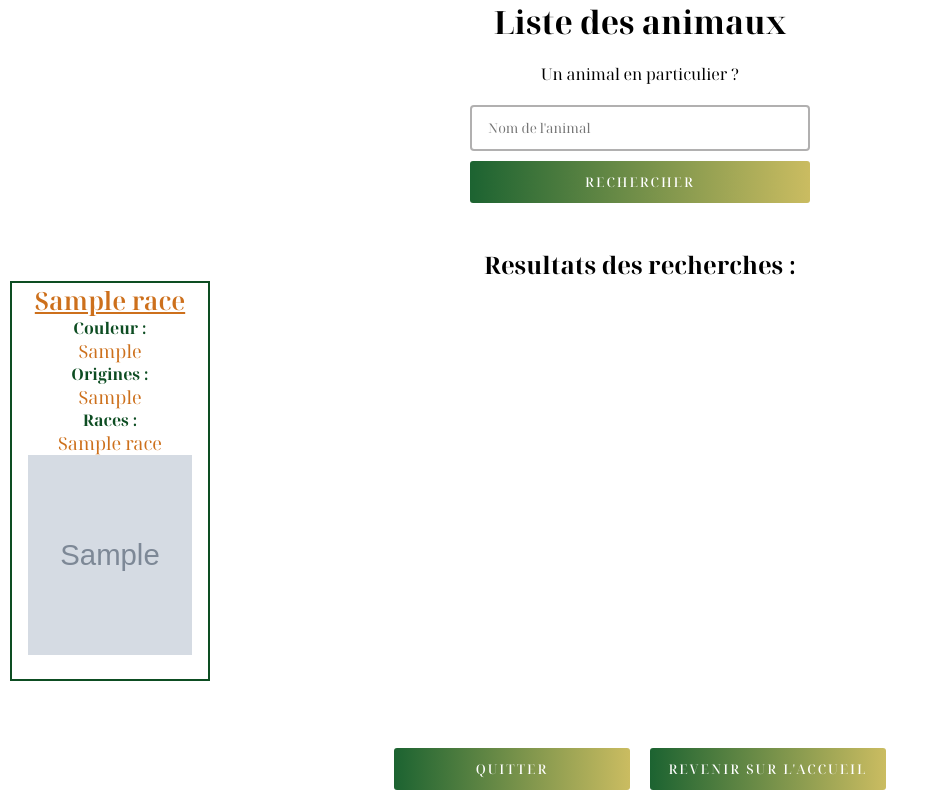
After one commit to johan-valero/PHP_ZOO, a PHP site: page /controllers/getAllAll.php in a window 1280 px wide. The commit adds this page. Shown: the whole page, without its empty margins (0-939 px from the left). Run offline with PHP 8.4, Linux system fonts and the light colour scheme; tables that the repository leaves empty or names only in its code hold one stand-in row (values such as "Sample post"); grey boxes marked "Sample" are stand-in pictures; some libraries are stand-ins or nearby versions.

Commit message:
update files

```diff
--- a/config/bdd.php
+++ b/config/bdd.php
@@ -5,7 +5,7 @@ class ConfigDB
     private $host = 'localhost';
     private $database_name = 'animaux';
     private $username = 'root';
-    private $password = 'root';
+    private $password = '';
 
     public $connect;
 
--- a/controllers/createOne.php
+++ b/controllers/createOne.php
@@ -1,7 +1,7 @@
 <?php
 include('../models/animaux.php');
 include('../config/bdd.php');
-include('../views/zoo.php');
+include('../views/getAllView.php');
 
 if (
     !empty($_POST['nom'])
--- /dev/null
+++ b/controllers/getAllAll.php
@@ -0,0 +1,26 @@
+<?php
+include('../models/animaux.php');
+include('../config/bdd.php');
+include('../views/getAllView.php');
+
+$animaux = new Animaux();
+
+$animaux->readAllAll();
+
+$allAnimaux = $animaux->readAllAll();
+
+echo '<div class="boxAnimauxRaces"> ';
+while($donnees = $allAnimaux->fetch()){
+
+    // echo '<h5 class="animation a3">'.$donnees['nom'] . '<br>'.  'Couleur : ' . $donnees['couleur'] . '<br>' . "Races : " . $donnees['nom_race'] . '<br>' . "Origines : " . $donnees['origines'] . $donnees['image'] . '</h5><br>';
+    echo '<div class="itemsAnimauxRaces"> ';
+        echo '<h4 class="animation a3 nomAnimal">'. $donnees['nom']. '</h4>'.
+            '<h4 class="animation a3 categorieAnimale"> Couleur : </h4>'. '<h5 class="infoAnimaux animation a3">'. $donnees['couleur']. '</h5>' .
+            '<h4 class="animation a3 categorieAnimale"> Origines : </h4>'. '<h5 class="infoAnimaux animation a3">'. $donnees['origines']. '</h5>' .
+            '<h4 class="animation a3 categorieAnimale"> Races : </h4>'. '<h5 class="infoAnimaux animation a3">'. $donnees['nom_race']. '</h5>' .
+            '<img class="imageAnimaux" src='. $donnees['image'] . '>' . '<br>';
+    echo '</div>';
+}
+echo '</div>';
+
+?>
--- a/models/animaux.php
+++ b/models/animaux.php
@@ -59,14 +59,28 @@ class Animaux {
         return $stmt;
     }
 
+    public function readAllAll(){
+        $myQuery = 'SELECT * FROM animaux JOIN races ON animaux.id_race = races.id_race';
+        $stmt = $this->connect->prepare($myQuery);
+        $stmt->execute();
+        return $stmt;
+    }
+
     public function readSingle(){
         $myQuery = 'SELECT * FROM animaux WHERE nom=:nom';
         $stmt = $this->connect->prepare($myQuery);
         $stmt->bindParam(':nom', $this->nom);
         $stmt->execute();
         return $stmt;
+    }
 
-}
+    public function readSingleAll(){
+        $myQuery = 'SELECT * FROM animaux JOIN races ON animaux.id_race = races.id_race WHERE nom=:nom';
+        $stmt = $this->connect->prepare($myQuery);
+        $stmt->bindParam(':nom', $this->nom);
+        $stmt->execute();
+        return $stmt;
+    }
 
     public function createOne(){
         $myQuery = 'INSERT INTO animaux
@@ -79,13 +93,6 @@ class Animaux {
         $stmt->bindParam(':couleur', $this->couleur);
         $stmt->bindParam(':idRace', $this->idRace);
         return $stmt->execute();
-        /*return $stmt->execute(
-            array(
-                ':nom'=>$this->nom,
-                ':couleur'=> $this->couleur,
-                ':idRace'=> $this->idRace,
-            )
-            );*/
     }
 
     public function updateOne(){
@@ -114,6 +121,4 @@ class Animaux {
     }
 
 }
-
-
 ?>
--- /dev/null
+++ b/style.css
@@ -0,0 +1,240 @@
+* {
+    box-sizing: border-box;
+    padding: 0;
+    margin: 0;
+}
+
+body{
+    font-family: 'Noto Serif Display', serif;
+}
+
+.container {
+    display: flex;
+    text-align: center;
+    height: 100vh;
+}
+
+/* ----------------Gestion des côtés de page index ------------------ */
+
+.left {
+    overflow: hidden;
+    display: flex;
+    flex-wrap: wrap;
+    flex-direction: column;
+    justify-content: center;
+    animation-name: left;
+    animation-duration: 1s;
+    animation-fill-mode: both;
+    animation-delay: 1s;
+    background-color: #85c9994d;
+}
+
+.right {
+    flex: 1;
+    background-color: black;
+    transition: 1s;
+    background-image: url("https://cdn.pixabay.com/photo/2016/11/14/04/45/elephant-1822636_1280.jpg");
+    background-size: cover;
+    background-repeat: no-repeat;
+    background-position: center;
+}
+
+.header h1{
+    color: #0d4d22;
+    font-size: 40px;
+}
+
+.header h2 {
+    margin-top: 10px;
+    font-weight: normal;
+    font-size: 15px;
+    color: rgba(0,0,0,.4);
+    margin-bottom: 10px;
+}
+
+form {
+    max-width: 100%;
+    display: flex;
+    flex-direction: column;
+}
+
+/* ----------------Bouton * ------------------ */
+
+form button{
+background-image: linear-gradient(to right, #1c6331  0%, #cebe62   51%, #1c6331   100%);
+margin: 10px;
+width: 340px;
+border: 0;
+padding: 12px 10px;
+text-align: center;
+text-transform: uppercase;
+transition: 0.5s;
+background-size: 200% auto;
+color: white;
+border-radius: 3px;
+font-weight: 500;
+/* display: block; */
+letter-spacing: 2px;
+font-family: 'Noto Serif Display', serif;
+cursor: pointer
+}
+
+form button:hover {
+background-position: right center;
+color: #fff;
+text-decoration: none;
+}
+
+/* ----------------Animation de la page d'accueil ------------------ */
+
+.animation {
+    animation-name: move;
+    animation-duration: .4s;
+    animation-fill-mode: both;
+    animation-delay: 1.5s;
+}
+
+.a1 {
+    animation-delay: 1.5s;
+}
+
+.a2 {
+    animation-delay: 1.6s;
+}
+
+.a3 {
+    animation-delay: 1.7s;
+}
+
+.a4 {
+    animation-delay: 1.8s;
+}
+
+.a5 {
+    animation-delay: 1.9s;
+}
+
+.a6 {
+    animation-delay: 2s;
+}
+
+@keyframes move {
+    0% {
+    opacity: 0;
+    visibility: hidden;
+    transform: translateY(-40px);
+    }
+
+    100% {
+    opacity: 1;
+    visibility: visible;
+    transform: translateY(0);
+    }
+}
+
+@keyframes left {
+    0% {
+    opacity: 0;
+    width: 0;
+    }
+
+    100% {
+    opacity: 1;
+    padding: 20px 40px;
+    width: 440px;
+    }
+}
+
+/* -----------------footer--------------- */
+
+#footer{
+    display: flex;
+    flex-direction: row;
+    position: fixed;
+    bottom: 0;
+    left: 30%;
+    right: 30%;
+}
+
+/* -----------------header All view--------------- */
+
+.headerAllView{
+    text-align: center;
+}
+
+.headerAllView h2{
+    margin-top: 35px;
+}
+
+.boxAnimauxRaces{
+    display: flex;
+    /* flex-direction: column; */
+    /* justify-content: center; */
+    /* align-items: center; */
+}
+
+.itemsAnimauxRaces{
+    border: #0d4d22 2px solid;
+    width: 200px;
+    height: 400px;
+    margin-bottom: 10px;
+    text-align: center;
+    margin-left: 10px;
+    margin-right: 10px;
+}
+
+.categorieAnimale{
+    text-align: center;
+    color: #0d4d22;
+}
+
+.nomAnimal{
+    color: #cd701c;
+    font-weight: 600;
+    font-size: 25px;
+    text-decoration: underline;
+}
+
+.infoAnimaux{
+    color: #cd701c;
+    font-size: 18px;
+    font-weight: 400;
+}
+
+.imageAnimaux{
+    width: 164px;
+    height: 298px;
+    max-height: 200px;
+}
+
+/* ---------------Get all view page ------------------- */
+
+input[type="text"]{
+    height: 46px;
+    padding: 0 16px;
+    border: 2px solid rgba(54, 50, 50, 0.384);
+    border-radius: 4px;
+    outline: 0;
+    transition: .2s;
+    width: 340px;
+}
+
+input[type="text"]:focus {
+    border-color: #0d4d22;
+    transition: 0.6s ease-in-out;
+}
+
+input[placeholder]{
+    font-family: 'Noto Serif Display', serif;
+}
+
+#form_text{
+    display: flex;
+    flex-direction: column;
+    align-items: center;
+}
+
+#form_text label{
+    margin-top: 20px;
+    margin-bottom: 20px;
+}
--- a/views/deleteOne.php
+++ b/views/deleteOne.php
@@ -4,12 +4,12 @@
     <meta charset="UTF-8">
     <meta http-equiv="X-UA-Compatible" content="IE=edge">
     <meta name="viewport" content="width=device-width, initial-scale=1.0">
-    <link rel="stylesheet" href="../main.css">
+    <link rel="stylesheet" href="../style.css">
     <title>Supprimer un animal</title>
 </head>
 <body>
     <h1>Supprimer un animal </h1>
-    <form id="onteste" action="../controllers/deleteOne.php" method="POST">
+    <form id="form_text" action="../controllers/deleteOne.php" method="POST">
     <label for="cheese">Quel est le nom de l'animal ?</label>
     <input type="text" name="name" placeholder="nom de l'animal" id="name">
     <input type="submit" value="Valider">
--- /dev/null
+++ b/views/getAllView.php
@@ -0,0 +1,32 @@
+<!DOCTYPE html>
+<html lang="fr">
+
+<head>
+<meta charset="UTF-8">
+    <meta http-equiv="X-UA-Compatible" content="IE=edge">
+    <meta name="viewport" content="width=device-width, initial-scale=1.0">
+    <link rel="preconnect" href="https://fonts.googleapis.com">
+    <link rel="preconnect" href="https://fonts.gstatic.com" crossorigin>
+    <link href="https://fonts.googleapis.com/css2?family=Noto+Serif+Display:ital,wght@0,400;0,500;0,600;0,700;1,500;1,700&display=swap" rel="stylesheet">
+    <link rel="stylesheet" href="../style.css">
+    <script src="https://kit.fontawesome.com/8e8d5e63b3.js"></script>
+    <title>Liste des animaux</title>
+</head>
+
+<?php
+include('../views/inc/footer.php')
+?>
+
+<body>
+    <div class="headerAllView">
+        <h1 class="animation a1">Liste des animaux</h1>
+        <form id="form_text" action="../controllers/getSingle.php" method="POST" class="animation a2">
+            <label for="nom">Un animal en particulier ?</label>
+            <input type="text" name="nom" placeholder="Nom de l'animal" id="nom">
+            <button type="submit" value="Valider">Rechercher</button>
+        </form>
+        <h2 class="animation a2">Resultats des recherches :</h2>
+    </div>
+</body>
+
+</html>
--- /dev/null
+++ b/views/inc/footer.php
@@ -0,0 +1,18 @@
+<!DOCTYPE html>
+<html lang="fr">
+
+<head>
+    <meta charset="UTF-8">
+    <meta http-equiv="X-UA-Compatible" content="IE=edge">
+    <meta name="viewport" content="width=device-width, initial-scale=1.0">
+    <link rel="stylesheet" href=".../style.css">
+    <title></title>
+</head>
+
+<body>
+    <form id="footer">
+        <button type="submit" formaction="../">Quitter</button>
+        <button type="submit" formaction="../">Revenir sur l'accueil</button>
+    </form>
+</body>
+</html>
--- a/views/updateOne.php
+++ b/views/updateOne.php
@@ -4,7 +4,7 @@
     <meta charset="UTF-8">
     <meta http-equiv="X-UA-Compatible" content="IE=edge">
     <meta name="viewport" content="width=device-width, initial-scale=1.0">
-    <link rel="stylesheet" href="../main.css">
+    <link rel="stylesheet" href="../style.css">
     <title>Update One</title>
 </head>
 <body>
```
Also changed, not shown: controllers/getSingle.php (+10 -3 lines), index.php (+21 -10 lines), views/addOne.php (+9 -5 lines), script.js (added).
